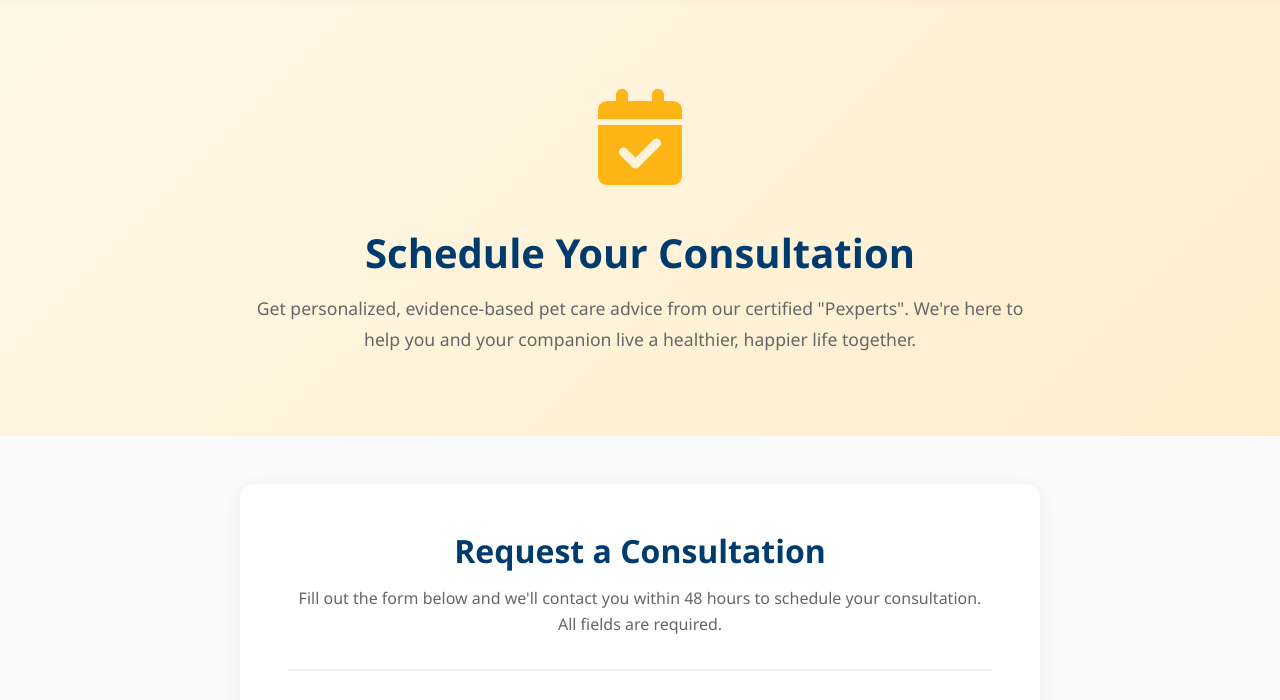
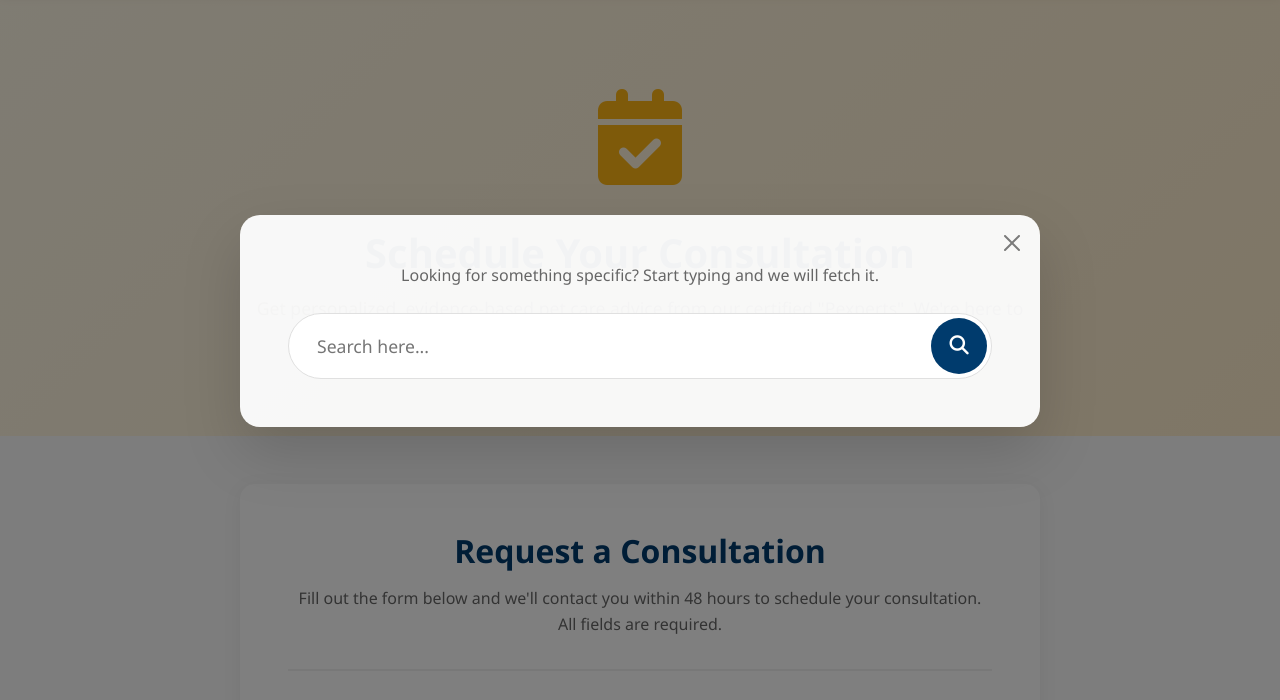
Before and after one commit to qoryhanisagal/paradigm_pet, a website: page consultation.html in a window 1280 px wide. Both pictures are taken after a click on the button "Open site search". Shown: the part 79-779 px from the top of the page. Drawn offline with nearby package versions, Linux system fonts and the light colour scheme.

```diff
--- a/consultation.html
+++ b/consultation.html
@@ -750,5 +750,47 @@
         </p>
       </div>
     </footer>
+
+    <div
+      class="modal fade search-modal"
+      id="globalSearchModal"
+      tabindex="-1"
+      aria-labelledby="globalSearchLabel"
+      aria-hidden="true"
+    >
+      <div class="modal-dialog modal-dialog-centered modal-lg">
+        <div class="modal-content">
+          <button
+            type="button"
+            class="btn-close"
+            data-bs-dismiss="modal"
+            aria-label="Close search"
+          ></button>
+          <div class="modal-body">
+            <h2 class="visually-hidden" id="globalSearchLabel">Site Search</h2>
+            <p style="text-align: center; color: #666; margin-bottom: 1.5rem">
+              Looking for something specific? Start typing and we will fetch it.
+            </p>
+            <form class="search-form" role="search">
+              <label for="global-search-input" class="visually-hidden"
+                >Search the site</label
+              >
+              <div class="search-field">
+                <input
+                  type="text"
+                  id="global-search-input"
+                  placeholder="Search here..."
+                />
+                <button class="submit-search" type="submit" aria-label="Search">
+                  <i class="fa-solid fa-magnifying-glass"></i>
+                </button>
+              </div>
+            </form>
+          </div>
+        </div>
+      </div>
+    </div>
+
+    <script src="https://cdn.jsdelivr.net/npm/bootstrap@5.3.8/dist/js/bootstrap.bundle.min.js"></script>
   </body>
 </html>
```
Also changed, not shown: dogs.html (+15 -9 lines).
